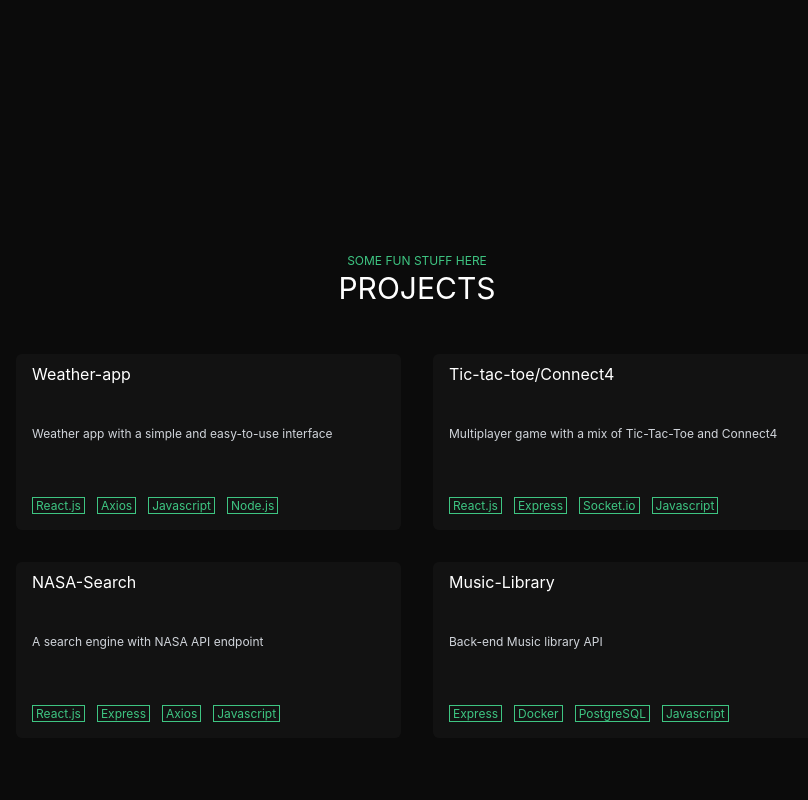
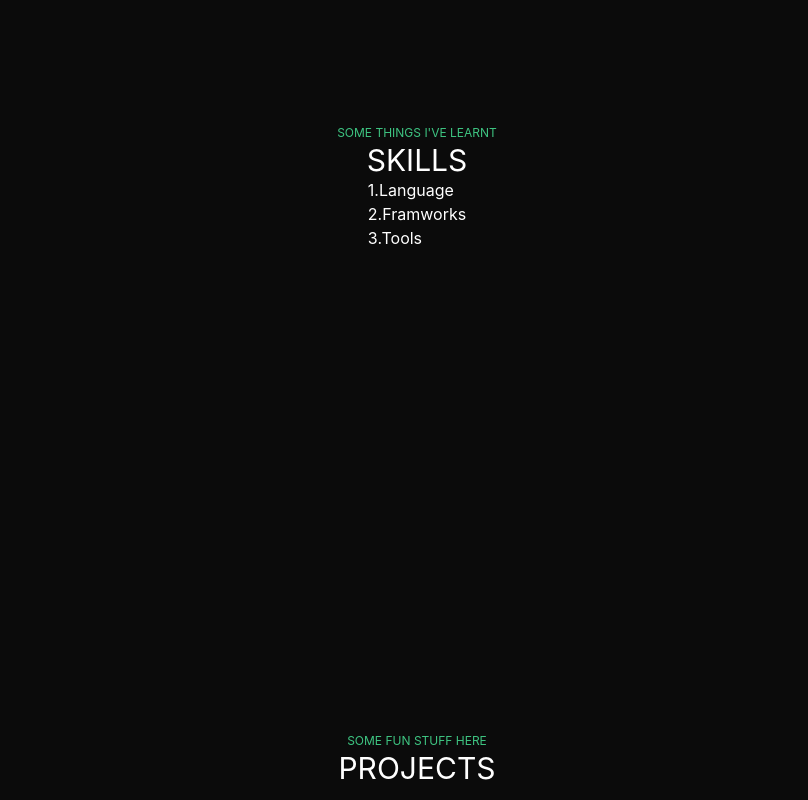
Before and after one commit to Olipolite/portfolioreact, a React (Create React App) app: page / in a window 1280 px wide. Shown: the part 1540-2340 px from the top of the page, without its empty margins (223-1031 px from the left). Built offline with nearby package versions, Linux system fonts and the light colour scheme.

Commit message:
New component Skills, will add icons and styling

```diff
--- a/src/components/App.jsx
+++ b/src/components/App.jsx
@@ -7,6 +7,7 @@
 import Project from './Project';
 import Footer from './Footer';
 import PageContainer from './PageContainer';
+import Skills from './Skills';
 
 function App() {
   return (
@@ -15,6 +16,7 @@
         <Navbar />
         <Home />
         <About />
+        <Skills />
         <Project />
         <Contact />
         <Footer />
--- a/src/components/Navbar.jsx
+++ b/src/components/Navbar.jsx
@@ -39,7 +39,7 @@
           </Link>
           {/* nav */}
           <div className="hidden md:block">
-            <div className="ml-10 flex items-baseline space-x-4">
+            <div className="ml-10 flex items-baseline space-x-6">
               {routes.map((route) => (
                 <Link
                   key={route.id}
--- /dev/null
+++ b/src/components/Skills.jsx
@@ -0,0 +1,19 @@
+import React from 'react';
+
+function Skills() {
+  return (
+    <div className="container mx-auto flex flex-col items-center h-[30rem]">
+      <h2 className="text-cactus text-[12px]">{"SOME THINGS I'VE LEARNT"}</h2>
+      <p className="text-white text-3xl">
+        {'SKILLS'}
+      </p>
+      <div className="text-white">
+        <div>1.Language</div>
+        <div>2.Framworks</div>
+        <div>3.Tools</div>
+      </div>
+    </div>
+  );
+}
+
+export default Skills;
```
